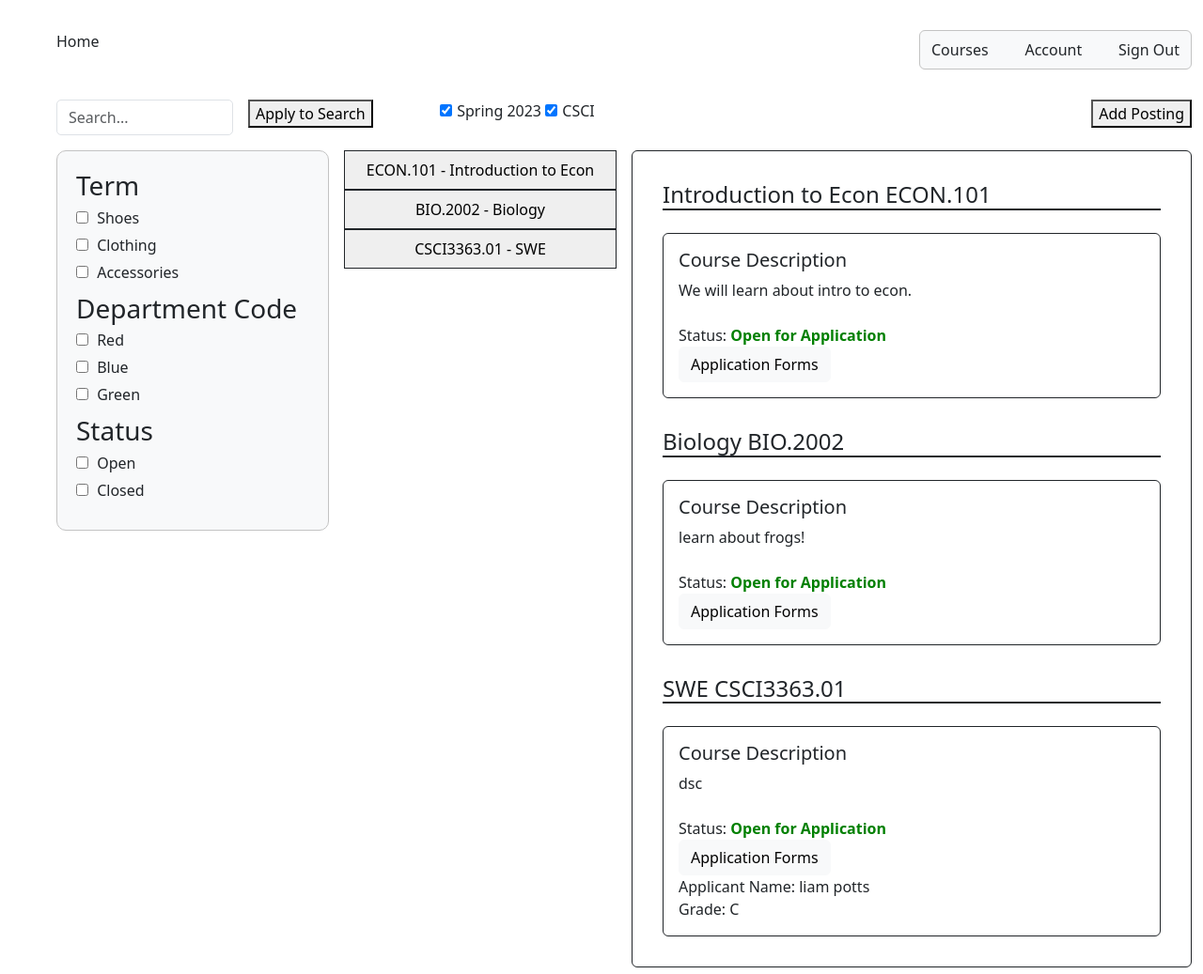
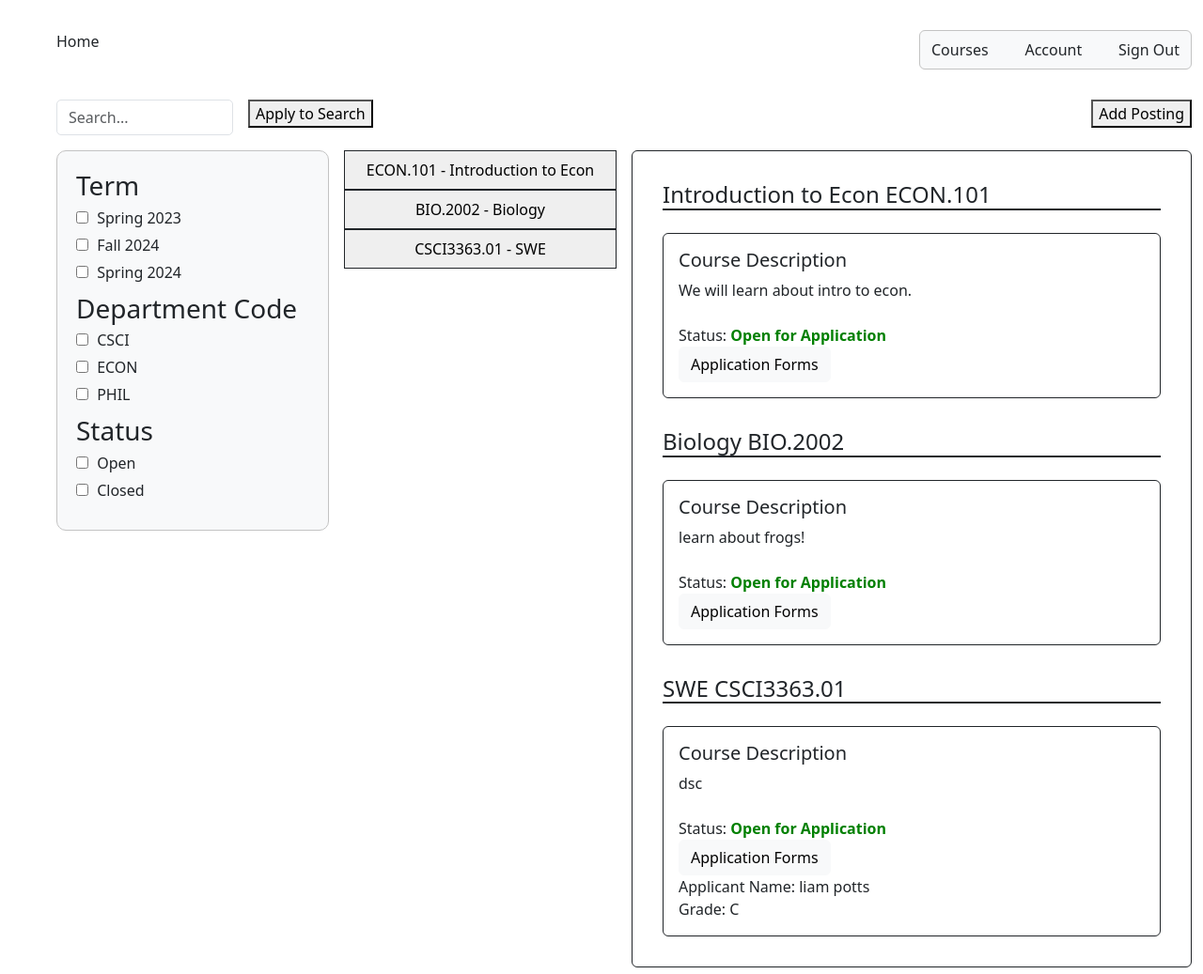
Before and after one commit to CSCI3356Spring2023/TechSupport, a Django app: page /instructor_summary/ in a window 1280 px wide. Shown: the top 1037 px of the page at 94% size. Run offline with Django 4.2, Linux system fonts and the light colour scheme; data comes from the database, SQL or seed files in the repository.

Commit message:
modify instructorsummary.html

```diff
--- a/TA/templates/instructorSummary.html
+++ b/TA/templates/instructorSummary.html
@@ -24,14 +24,12 @@
                 </div>
                 <div class="col-sm">
                   <div class="applied-filters">
-                    <label
-                      ><input type="checkbox" name="category" value="shoes" checked />
-                      Spring 2023</label
-                    >
-                    <label
-                      ><input type="checkbox" name="color" value="red" checked />
-                      CSCI</label
-                    >
+                    {% for filter_name, filter_value in applied_filters %}
+                      <label class="applied-filter-label">
+                        <input type="checkbox" name = "{{filter_name}}" value="{{ filter_value }}" checked />
+                        {{ filter_value }}
+                      </label>
+                    {% endfor %}
                   </div>
                 </div>
                 <div class="col-sm-2">
@@ -41,54 +39,57 @@
                     </a>
                   </div>
                 </div>
+
               </div>
-
-
-
-
-
-
                 <div class="row">
-
                     <div class="col">
                         <div class="filter-box">
                           <div class="filter-group">
                             <h3>Term</h3>
-                            <label
-                              ><input type="checkbox" name="category" value="shoes" />
-                              Shoes</label
-                            >
-                            <label
-                              ><input type="checkbox" name="category" value="clothing" />
-                              Clothing</label
-                            >
-                            <label
-                              ><input type="checkbox" name="category" value="accessories" />
-                              Accessories</label
-                            >
+                            <label>
+                              <input type="checkbox" name="term" value="Spring 2023"/>
+                              Spring 2023
+                            </label>
+
+                            <label>
+                              <input type="checkbox" name="term" value="Fall 2024"/>
+                              Fall 2024
+                            </label>
+
+                            <label>
+                             <input type="checkbox" name="term" value="Spring 2024"/>
+                             Spring 2024
+                           </label>
                           </div>
                           <div class="filter-group">
                             <h3>Department Code</h3>
-                            <label
-                              ><input type="checkbox" name="color" value="red" /> Red</label
-                            >
-                            <label
-                              ><input type="checkbox" name="color" value="blue" /> Blue</label
-                            >
-                            <label
-                              ><input type="checkbox" name="color" value="green" />
-                              Green</label
-                            >
+                            <label>
+                              <input type="checkbox" name="dept-code" value="CSCI"/>
+                              CSCI
+                            </label>
+
+                            <label>
+                              <input type="checkbox" name="dept-code" value="ECON"/>
+                              ECON
+                            </label>
+
+                            <label>
+                              <input type="checkbox" name="color" value="green"/>
+                              PHIL
+                            </label>
                           </div>
                           <div class="filter-group">
                             <h3>Status</h3>
-                            <label
-                              ><input type="checkbox" name="size" value="small" /> Open</label
-                            >
-                            <label
-                              ><input type="checkbox" name="size" value="medium" />
-                              Closed</label
-                            >
+                            <label>
+                              <input type="checkbox" name="status" value="Open"/>
+                              Open
+                            </label>
+
+                            <label>
+                              <input type="checkbox" name="status" value="Closed"/>
+                              Closed
+                            </label>
+
                             </div>
                         </div>
                     </div>
```
